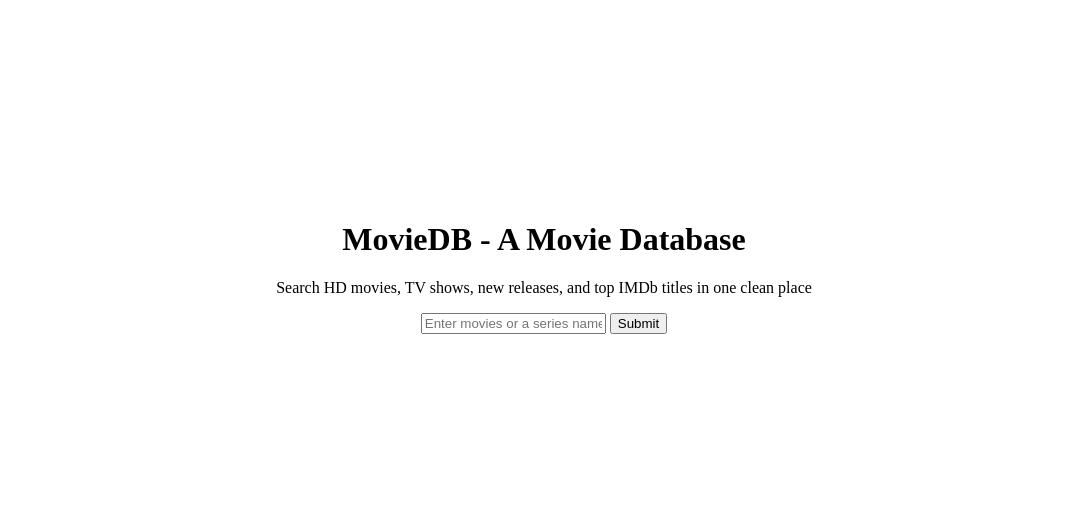
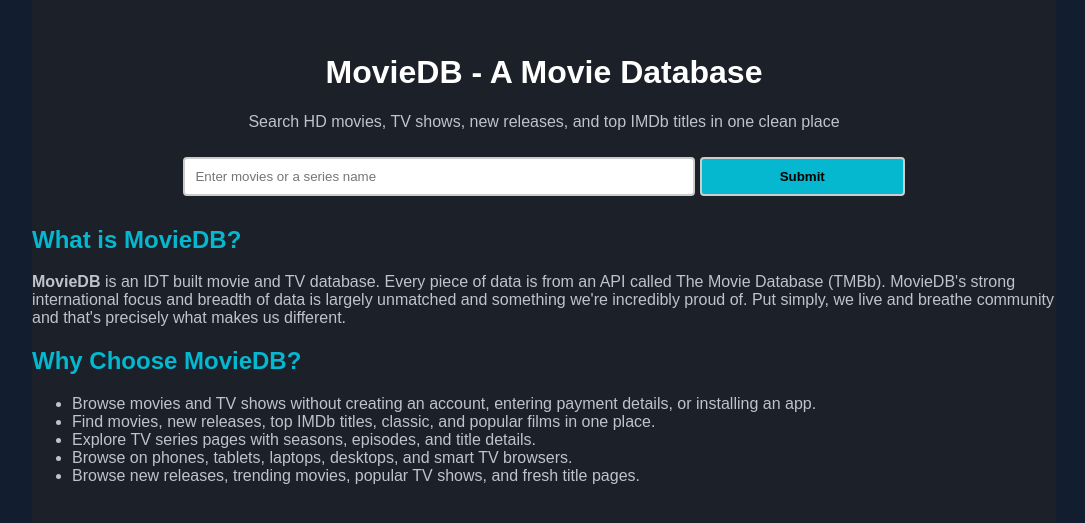
Before and after one commit to johnnichola/movie-database, a website: page index.html in a window 1280 px wide. Shown: the part 141-664 px from the top of the page, without its empty margins (104-1189 px from the left). Drawn offline with Linux system fonts and the light colour scheme.

Commit message:
added styles on index page, added description texts

```diff
--- a/index.html
+++ b/index.html
@@ -9,12 +9,30 @@
 <body>
     <div id="inner-body">
         <div id="search-panel">
-            <h1>MovieDB - A Movie Database</h1>
-            <p>Search HD movies, TV shows, new releases, and top IMDb titles in one clean place</p>
-            <form action="/submit-data" method="POST">
-                <input type="text" id="username" name="username" placeholder="Enter movies or a series name">
-                <input type="submit" value="Submit">
-            </form>
+            <div class="center-panel">
+                <h1>MovieDB - A Movie Database</h1>
+                <p style="color: #BEC3CC">Search HD movies, TV shows, new releases, and top IMDb titles in one clean place</p>
+                <form class="search-form" action="/submit-data" method="POST">
+                    <input type="text" id="username" name="username" placeholder="Enter movies or a series name">
+                    <input type="submit" value="Submit" style="font-weight: bold;">
+                </form>
+            </div>
+
+            <h2 style="color: #05B7CF">What is MovieDB?</h2>
+            <p style="color: #BEC3CC">
+                <b>MovieDB</b> is an IDT built movie and TV database. Every piece of data is from an API called The Movie Database (TMBb).
+                MovieDB's strong international focus and breadth of data is largely unmatched and something we're incredibly proud of.
+                Put simply, we live and breathe community and that's precisely what makes us different.
+            </p>
+
+            <h2 style="color: #05B7CF">Why Choose MovieDB?</h2>
+            <ul style="color: #BEC3CC">
+                <li>Browse movies and TV shows without creating an account, entering payment details, or installing an app.</li>
+                <li>Find movies, new releases, top IMDb titles, classic, and popular films in one place.</li>
+                <li>Explore TV series pages with seasons, episodes, and title details.</li>
+                <li>Browse on phones, tablets, laptops, desktops, and smart TV browsers.</li>
+                <li>Browse new releases, trending movies, popular TV shows, and fresh title pages.</li>
+            </ul>
         </div>
     </div>
 
--- a/styles.css
+++ b/styles.css
@@ -7,12 +7,21 @@ body, #inner-body
 }
 body
 {
+    background-color: #121e30;
+    font-family: Arial;
+    color: white;
     width: 100vw;
     height: 100vh;
 }
 #inner-body
 {
+    background-color: #1C2028;
     width: 80vw;
+    height: 100%;
+}
+
+.center-panel
+{
     text-align: center;
 }
 
@@ -20,3 +29,21 @@ body
 {
     width: auto; height: 100vh;
 }
+
+input[type="text"], input[type="submit"]
+{
+    padding: 10px;
+    margin: 10px 0;
+    box-sizing: border-box;
+    border: 2px solid #ccc;
+    border-radius: 4px;
+}
+input[type="text"]
+{
+    width: 50%;
+}
+input[type="submit"]
+{
+    width: 20%;
+    background-color: #05B7CF;
+}
```
